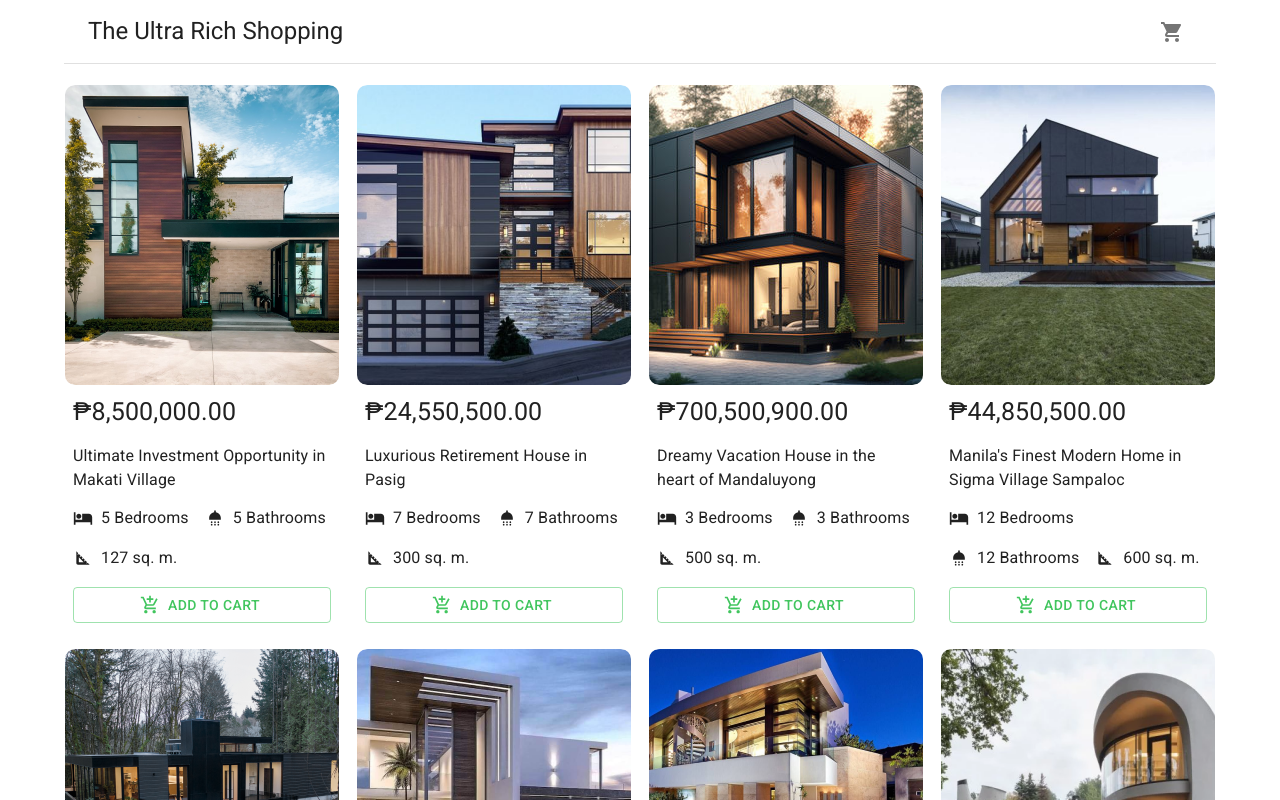
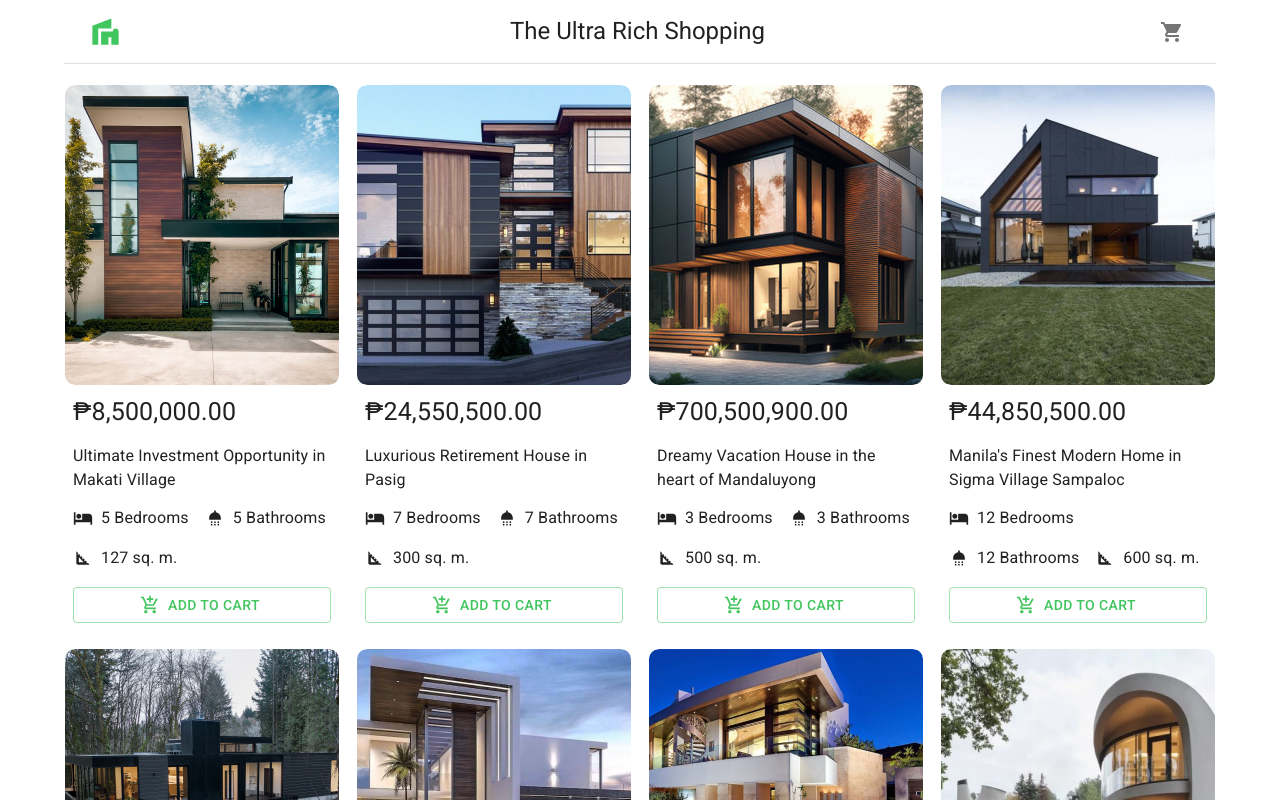
Before and after one commit to MarJaysonSanAgustin/react-ts-shopping-cart-mui, a React (Vite) app: page / in a window 1280 px wide. Shown: the top 800 px of the page. Built offline with nearby package versions, Linux system fonts and the light colour scheme.

Commit message:
feat: add shopping cart toggle functionality

```diff
--- a/src/components/Header.tsx
+++ b/src/components/Header.tsx
@@ -1,8 +1,13 @@
-import * as React from "react";
+import AppBar from "@mui/material/AppBar";
 import Toolbar from "@mui/material/Toolbar";
+import Typography from "@mui/material/Typography";
 import IconButton from "@mui/material/IconButton";
+import Badge from "@mui/material/Badge";
+
 import ShoppingCartIcon from "@mui/icons-material/ShoppingCart";
-import Typography from "@mui/material/Typography";
+import VillaIcon from "@mui/icons-material/Villa";
+
+import { useShoppingCart } from "../context/ShoppingCartContext";
 
 interface HeaderProps {
   title: string;
@@ -10,24 +15,29 @@ interface HeaderProps {
 
 function Header(props: HeaderProps) {
   const { title } = props;
+  const { openCart, cartQuantity } = useShoppingCart();
 
   return (
-    <React.Fragment>
+    <AppBar position="sticky" sx={{ backgroundColor: "white" }} elevation={0}>
       <Toolbar sx={{ borderBottom: 1, borderColor: "divider" }}>
+        <VillaIcon color="primary" fontSize="large" />
         <Typography
           component="h2"
           variant="h5"
           color="inherit"
+          align="center"
           noWrap
           sx={{ flex: 1 }}
         >
           {title}
         </Typography>
-        <IconButton>
-          <ShoppingCartIcon />
+        <IconButton onClick={openCart}>
+          <Badge badgeContent={cartQuantity} color="primary">
+            <ShoppingCartIcon />
+          </Badge>
         </IconButton>
       </Toolbar>
-    </React.Fragment>
+    </AppBar>
   );
 }
 
```
